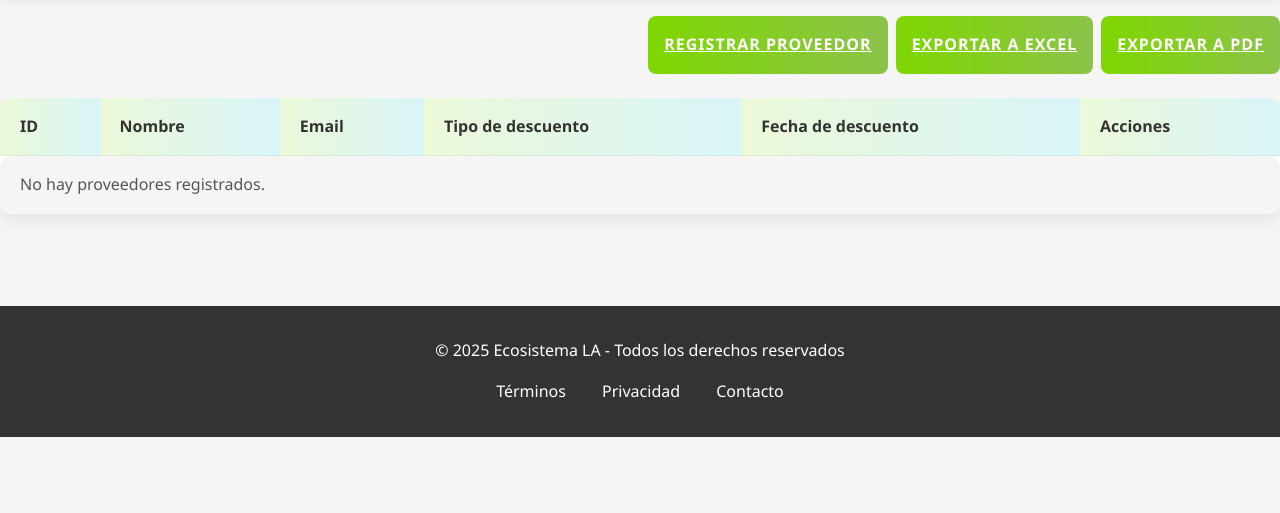
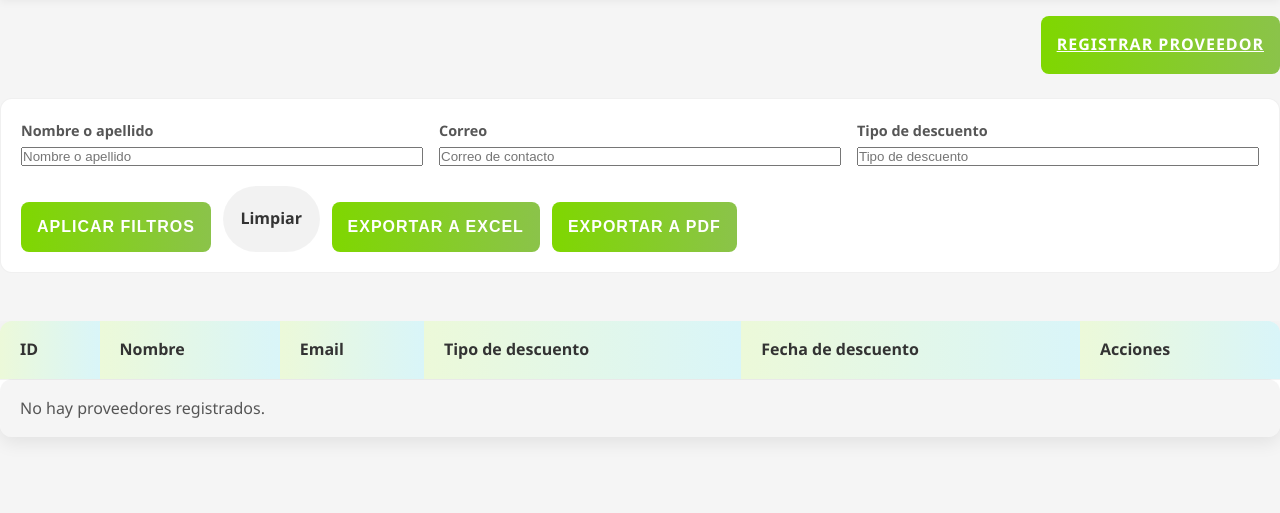
Before and after one commit to KuroiNobu/sistema_socios, a Django app: template templates/sistemas/proveedores.html in a window 1280 px wide; the page is wider, and only the part inside the window is pictured. Shown: the part 135-648 px from the top of that part. Run offline with Django 5.2, Linux system fonts and the light colour scheme; the template is opened without the code that fills it: values that come from a table or form of the project are taken from there, others are empty.

Commit message:
Creación de más filtros

```diff
--- a/sistemaApp/forms.py
+++ b/sistemaApp/forms.py
@@ -238,3 +238,21 @@ class FiltroSociosForm(forms.Form):
         if inicio and fin and inicio > fin:
             raise forms.ValidationError('La fecha de inicio no puede ser posterior a la fecha de término.')
         return cleaned_data
+
+
+class FiltroProveedoresForm(forms.Form):
+    nombre = forms.CharField(
+        label='Nombre',
+        required=False,
+        widget=forms.TextInput(attrs={'class': 'form-control', 'placeholder': 'Nombre o apellido'}),
+    )
+    email = forms.CharField(
+        label='Correo',
+        required=False,
+        widget=forms.TextInput(attrs={'class': 'form-control', 'placeholder': 'Correo de contacto'}),
+    )
+    tipo_descuento = forms.CharField(
+        label='Tipo de descuento',
+        required=False,
+        widget=forms.TextInput(attrs={'class': 'form-control', 'placeholder': 'Tipo de descuento'}),
+    )
--- a/templates/sistemas/proveedores.html
+++ b/templates/sistemas/proveedores.html
@@ -6,8 +6,6 @@
         <h1 class="subtitulo-seccion">{{ titulo }}</h1>
         <div style="display: flex; gap: 0.5rem; flex-wrap: wrap;">
             <a href="{% url 'crearproveedores' %}" class="registro-button">Registrar proveedor</a>
-            <a href="{% url 'exportar_proveedores_excel' %}" class="registro-button">Exportar a Excel</a>
-            <a href="{% url 'exportar_proveedores_pdf' %}" class="registro-button">Exportar a PDF</a>
         </div>
     </div>
 
@@ -18,6 +16,29 @@
             {% endfor %}
         </div>
     {% endif %}
+
+    <form method="get" class="filter-card" style="margin-bottom: 1.5rem;">
+        <div class="filter-grid">
+            <div class="filter-field">
+                <label for="id_nombre">Nombre o apellido</label>
+                {{ filtro_form.nombre }}
+            </div>
+            <div class="filter-field">
+                <label for="id_email">Correo</label>
+                {{ filtro_form.email }}
+            </div>
+            <div class="filter-field">
+                <label for="id_tipo_descuento">Tipo de descuento</label>
+                {{ filtro_form.tipo_descuento }}
+            </div>
+        </div>
+        <div class="filter-actions">
+            <button type="submit" class="registro-button">Aplicar filtros</button>
+            <a href="{% url 'proveedores' %}" class="filter-reset">Limpiar</a>
+            <button type="submit" class="registro-button" formaction="{% url 'exportar_proveedores_excel' %}">Exportar a Excel</button>
+            <button type="submit" class="registro-button" formaction="{% url 'exportar_proveedores_pdf' %}">Exportar a PDF</button>
+        </div>
+    </form>
 
     <div class="tabla-admin-wrapper">
         <table class="tabla-datos">
--- a/templates/sistemas/socios.html
+++ b/templates/sistemas/socios.html
@@ -6,8 +6,6 @@
         <h1 class="subtitulo-seccion">{{ titulo }}</h1>
         <div style="display: flex; gap: 0.5rem; flex-wrap: wrap;">
             <a href="{% url 'crearsocios' %}" class="registro-button">Registrar socio</a>
-            <a href="{% url 'exportar_socios_excel' %}" class="registro-button">Exportar a Excel</a>
-            <a href="{% url 'exportar_socios_pdf' %}" class="registro-button">Exportar a PDF</a>
         </div>
     </div>
 
```
Also changed, not shown: sistemaApp/views.py (+19 -0 lines).
